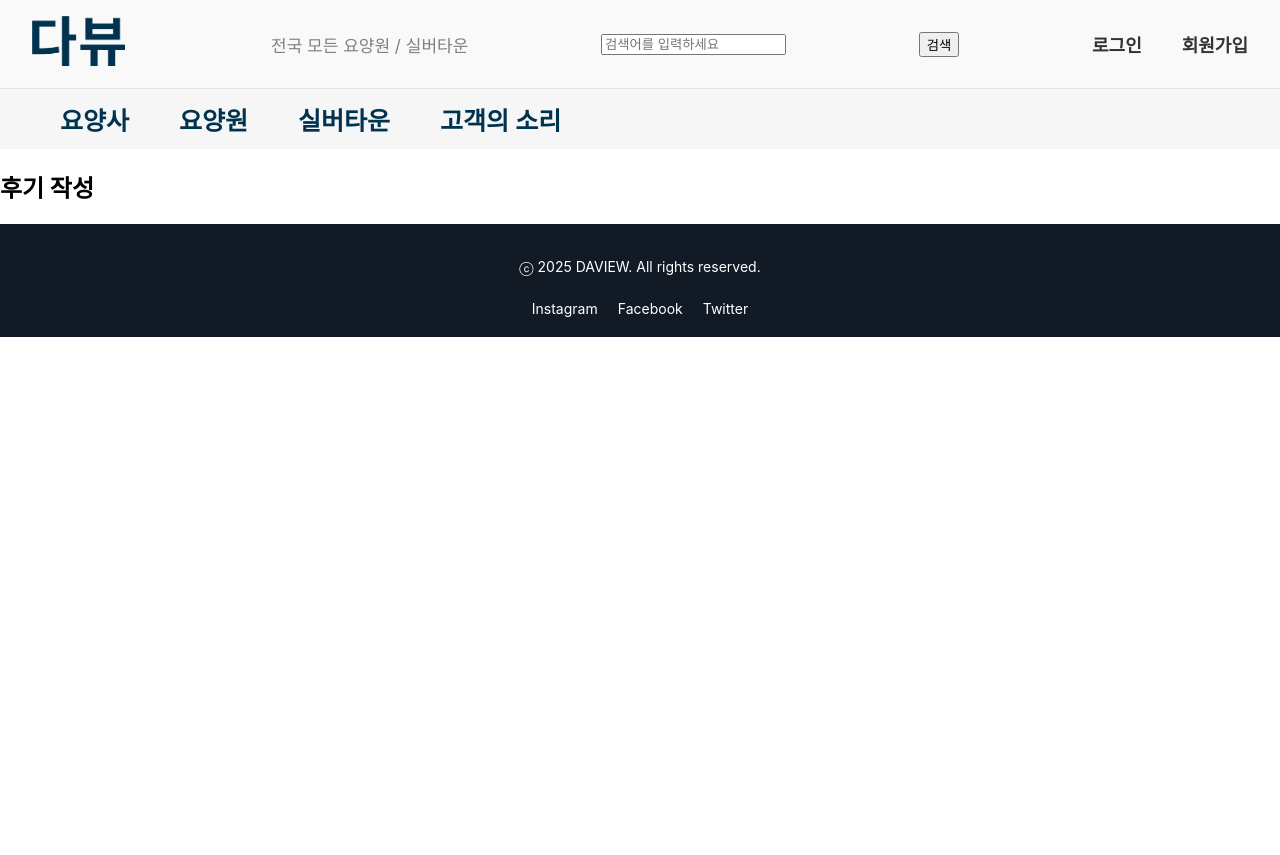
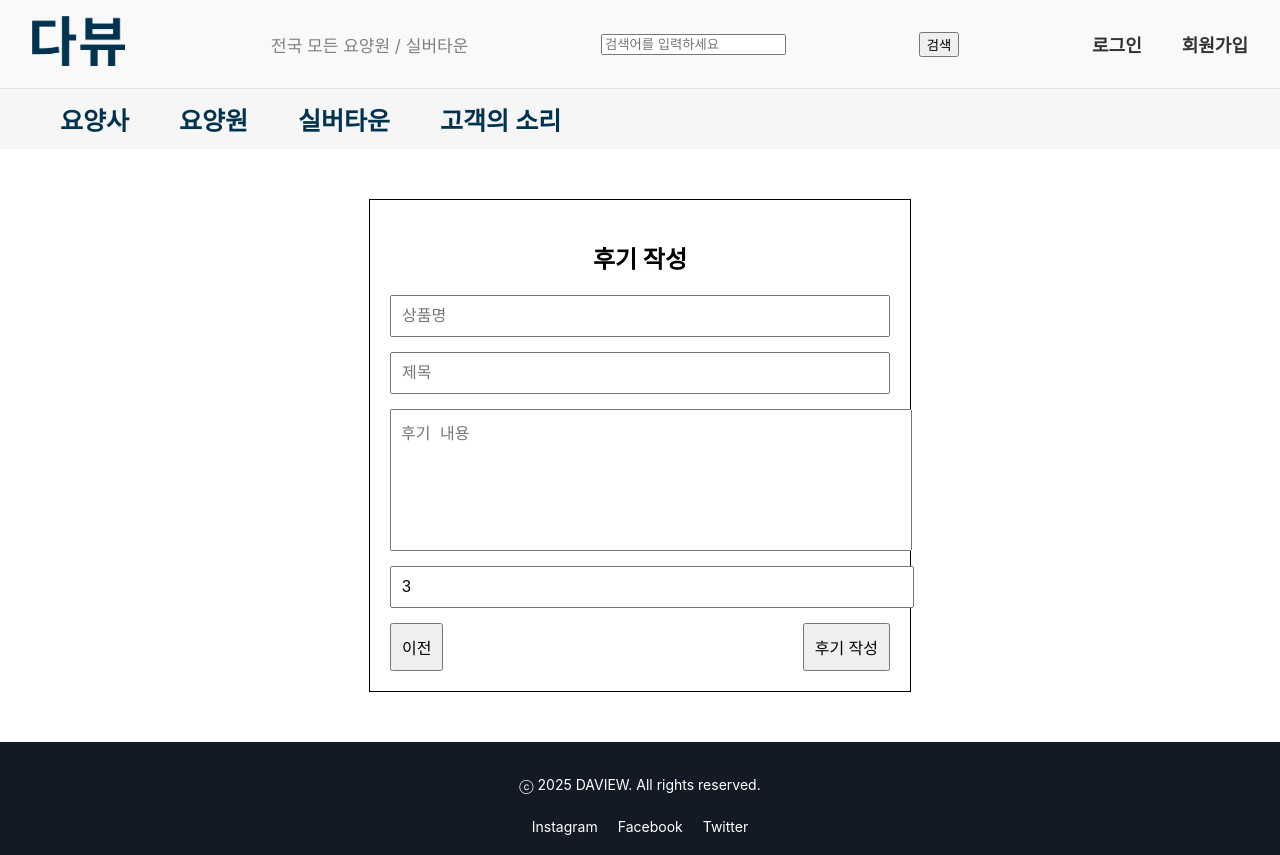
Before and after one commit to nikocodee/team-frontend, a React (Create React App) app: page /review-write in a window 1280 px wide. Before the commit the page ends 800 px from the top, so only its background shows below. Built offline with nearby package versions, Linux system fonts and the light colour scheme.

Commit message:
0612 후기 작성, 후기 게시판 구현

```diff
--- /dev/null
+++ b/src/api/reviewApi.js
@@ -0,0 +1,23 @@
+import axios from "axios";
+
+export const createReview = async (reviewData) => {
+  const response = await axios.post(`/api/review`, reviewData);
+  return response.data;
+};
+
+export const getAllReviews = async () => {
+  const response = await axios.get(`/api/review`);
+  return response.data;
+};
+
+export const getReviewsByPage = async (page, size) => {
+  const response = await axios.get(
+    `/api/review/page?page=${page}&size=${size}`
+  );
+  return response.data;
+};
+
+export const getTotalReviewCount = async () => {
+  const response = await axios.get(`/api/review/count`);
+  return response.data;
+};
--- a/src/components/ReviewBoard.js
+++ b/src/components/ReviewBoard.js
@@ -1,9 +1,120 @@
-import React from "react";
+import React, { useEffect, useState } from "react";
+import { useNavigate } from "react-router-dom";
+// import { getAllReviews } from "../api/reviewApi";
+import { getReviewsByPage, getTotalReviewCount } from "../api/reviewApi";
 
 function ReviewBoard() {
+  const navigate = useNavigate();
+  const [reviews, setReviews] = useState([]);
+  const [page, setPage] = useState(1);
+  const reviewsPerPage = 3; // 페이지당 리뷰 개수
+  const [totalPages, setTotalPages] = useState(1);
+
+  useEffect(() => {
+    const fetchReviews = async () => {
+      try {
+        // 페이징된 리뷰 가져오기
+        // const data = await getAllReviews();
+        const data = await getReviewsByPage(page, reviewsPerPage);
+        setReviews(data);
+
+        // 전체 리뷰 개수 가져와서 페이지 수 자동 설정
+        const totalResponse = await getTotalReviewCount();
+        setTotalPages(Math.ceil(totalResponse / reviewsPerPage));
+      } catch (error) {
+        console.error("후기 가져오기 실패:", error);
+      }
+    };
+    fetchReviews();
+  }, [page]); // 페이지 변경 시 자동 호출
+
   return (
-    <div className="review-box">
-      <h2 className="box-title">후기 게시판</h2>
+    <div
+      style={{ maxWidth: "800px", margin: "50px auto", textAlign: "center" }}
+    >
+      <h2>후기 게시판</h2>
+      <div style={{ textAlign: "right" }}>
+        <button onClick={() => navigate("/review-write")}>후기 작성</button>
+      </div>
+      <table
+        style={{
+          width: "100%",
+          borderCollapse: "collapse",
+          border: "1px solid #ddd",
+        }}
+      >
+        <thead>
+          <tr>
+            <th style={{ border: "1px solid #ddd", padding: "10px" }}>번호</th>
+            <th style={{ border: "1px solid #ddd", padding: "10px" }}>제목</th>
+            <th style={{ border: "1px solid #ddd", padding: "10px" }}>
+              작성자
+            </th>
+            <th style={{ border: "1px solid #ddd", padding: "10px" }}>별점</th>
+            <th style={{ border: "1px solid #ddd", padding: "10px" }}>
+              작성일자
+            </th>
+            <th style={{ border: "1px solid #ddd", padding: "10px" }}>
+              조회수
+            </th>
+          </tr>
+        </thead>
+        <tbody>
+          {reviews.map((review, index) => (
+            <tr key={review.revId} style={{ borderBottom: "1px solid #ddd" }}>
+              <td style={{ border: "1px solid #ddd", padding: "10px" }}>
+                {index + 1}
+              </td>
+              <td style={{ border: "1px solid #ddd", padding: "10px" }}>
+                {review.revTtl}
+              </td>
+              <td style={{ border: "1px solid #ddd", padding: "10px" }}>
+                {review.memberId}
+              </td>
+              <td style={{ border: "1px solid #ddd", padding: "10px" }}>
+                {review.revStars}
+              </td>
+              <td style={{ border: "1px solid #ddd", padding: "10px" }}>
+                {new Date(review.revRegDate).toLocaleDateString()}
+              </td>
+              <td style={{ border: "1px solid #ddd", padding: "10px" }}>
+                {review.revViews}
+              </td>
+            </tr>
+          ))}
+        </tbody>
+      </table>
+      {/*페이지 버튼*/}
+      <div style={{ marginTop: "20px" }}>
+        <button
+          disabled={page === 1}
+          onClick={() => setPage(page - 1)}
+          style={{ marginRight: "10px" }}
+        >
+          이전
+        </button>
+        {[...Array(totalPages)].map((_, i) => (
+          <button
+            key={i + 1}
+            onClick={() => setPage(i + 1)}
+            style={{
+              margin: "5px",
+              padding: "5px 10px",
+              border: page === i + 1 ? "2px solid green" : "1px solid #ddd",
+              backgroundColor: page === i + 1 ? "#f1ffee" : "white",
+            }}
+          >
+            {i + 1}
+          </button>
+        ))}
+        <button
+          disabled={page === totalPages}
+          onClick={() => setPage(page + 1)}
+          style={{ marginLeft: "10px" }}
+        >
+          다음
+        </button>
+      </div>
     </div>
   );
 }
--- a/src/components/ReviewWrite.js
+++ b/src/components/ReviewWrite.js
@@ -1,9 +1,132 @@
-import React from "react";
+import React, { useState } from "react";
+import { useNavigate } from "react-router-dom";
+import { createReview } from "../api/reviewApi";
 
 function ReviewWrite() {
+  const [review, setReview] = useState({
+    memberId: 1,
+    facilityName: "",
+    revTtl: "",
+    revCont: "",
+    revStars: 3,
+  });
+  const navigate = useNavigate();
+
+  const handleChange = (e) => {
+    setReview({ ...review, [e.target.name]: e.target.value });
+  };
+
+  const handleSubmit = async (e) => {
+    e.preventDefault();
+    try {
+      await createReview(review);
+      alert("후기가 작성되었습니다.");
+      navigate("/review-board");
+    } catch (error) {
+      console.error("후기 작성 실패: ", error);
+      alert("후기 작성 실패");
+    }
+  };
+
   return (
-    <div className="review-write-box">
+    <div
+      style={{
+        maxWidth: "500px",
+        margin: "50px auto",
+        padding: "20px",
+        border: "1px solid",
+        textAlign: "center",
+      }}
+    >
       <h2>후기 작성</h2>
+      <form
+        onSubmit={handleSubmit}
+        style={{
+          display: "flex",
+          flexDirection: "column",
+          gap: "15px",
+        }}
+      >
+        <input
+          type="text"
+          name="facilityName"
+          placeholder="상품명"
+          value={review.facilityName}
+          onChange={handleChange}
+          style={{
+            width: "100%",
+            padding: "10px",
+            fontSize: "16px",
+          }}
+        />
+        <input
+          type="text"
+          name="revTtl"
+          placeholder="제목"
+          value={review.revTtl}
+          onChange={handleChange}
+          style={{
+            width: "100%",
+            padding: "10px",
+            fontSize: "16px",
+          }}
+        />
+        <textarea
+          name="revCont"
+          placeholder="후기 내용"
+          value={review.revCont}
+          onChange={handleChange}
+          style={{
+            width: "100%",
+            padding: "10px",
+            fontSize: "16px",
+            height: "120px",
+            resize: "none",
+          }}
+        />
+        <input
+          type="number"
+          name="revStars"
+          placeholder="별점"
+          value={review.revStars}
+          onChange={handleChange}
+          min="1"
+          max="5"
+          style={{
+            width: "100%",
+            padding: "10px",
+            fontSize: "16px",
+          }}
+        />
+        <div
+          style={{
+            display: "flex",
+            justifyContent: "space-between",
+          }}
+        >
+          <button
+            type="button"
+            onClick={() => navigate("/review-board")}
+            style={{
+              padding: "10px",
+              fontSize: "16px",
+              cursor: "pointer",
+            }}
+          >
+            이전
+          </button>
+          <button
+            type="submit"
+            style={{
+              padding: "10px",
+              fontSize: "16px",
+              cursor: "pointer",
+            }}
+          >
+            후기 작성
+          </button>
+        </div>
+      </form>
     </div>
   );
 }
--- a/src/pages/CaregiverDetail.js
+++ b/src/pages/CaregiverDetail.js
@@ -4,7 +4,7 @@ import { getCaregiverById } from "../api/caregiver";
 import "../styles/pages/CaregiverDetail.css";
 import "../styles/layouts/layout.css";
 import FloatingNavButtons from "../components/FloatingNavButtons";
-import AddToCartButton from "../components/AddToCartButton";
+import CartButton from "../components/CartButton";
 
 function CaregiverDetail() {
   const navigate = useNavigate();
@@ -71,7 +71,7 @@ function CaregiverDetail() {
                 <button onClick={handleChat}>1:1 문의</button>
                 <button>찜 ♥</button>
                 {/* <button>장바구니</button> */}
-                <AddToCartButton data={data} productType="caregiver" />
+                <CartButton data={data} productType="caregiver" />
               </div>
             </div>
             <div className="map-box">[지도 API]</div>
--- a/src/pages/NursingHomeDetail.js
+++ b/src/pages/NursingHomeDetail.js
@@ -4,7 +4,7 @@ import { Link, useParams } from "react-router-dom";
 import { fetchNursinghomeDetail } from "../api/nursinghome";
 import "../styles/pages//NursingHomeDetail.css";
 import FloatingNavButtons from "../components/FloatingNavButtons";
-import AddToCartButton from "../components/AddToCartButton";
+import CartButton from "../components/CartButton";
 
 function NursingHomeDetail() {
   const { id } = useParams();
@@ -51,7 +51,7 @@ function NursingHomeDetail() {
                 <button>찜 ♥</button>
                 {/* <button>상담예약</button> */}
                 {/* <button>장바구니</button> */}
-                <AddToCartButton data={data} productType="nursinghome" />
+                <CartButton data={data} productType="nursinghome" />
               </div>
             </div>
             <div className="map-box">[지도 API]</div>
--- a/src/pages/SilvertownDetail.js
+++ b/src/pages/SilvertownDetail.js
@@ -6,7 +6,7 @@ import "../styles/pages/SilvertownDetail.css";
 import "../styles/layouts/layout.css";
 import FloatingNavButtons from "../components/FloatingNavButtons";
 import { fetchSilvertownDetail } from "../api/silvertown";
-import AddToCartButton from "../components/AddToCartButton";
+import CartButton from "../components/CartButton";
 
 function SilvertownDetail() {
   const { id } = useParams();
@@ -58,7 +58,7 @@ function SilvertownDetail() {
                 <button>찜 ♥</button>
                 {/* <button>상담예약</button>
                 <button>장바구니</button> */}
-                <AddToCartButton data={data} productType="silvertown" />
+                <CartButton data={data} productType="silvertown" />
               </div>
             </div>
             <div className="map-box">[지도 API]</div>
```
Also changed, not shown: src/components/CartButton.js (renamed from src/components/AddToCartButton.js, +95 -19 lines).
